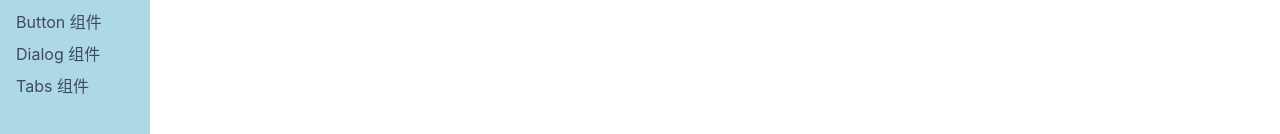
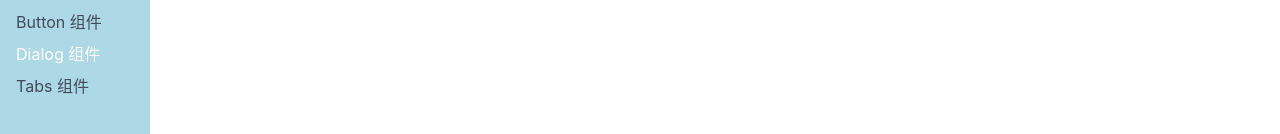
Before and after one commit to xiaolinzi7118/vue3-bells-ui, a Vue app: page /#/doc/dialog in a window 1280 px wide. Shown: the part 272-406 px from the top of the page. Built offline with nearby package versions, Linux system fonts and the light colour scheme.

Commit message:
高亮当前路由

```diff
--- a/src/views/Doc.vue
+++ b/src/views/Doc.vue
@@ -50,6 +50,9 @@ export default {
 </script>
 
 <style lang="scss" scoped>
+.router-link-active {
+  color: white;
+}
 .layout {
   display: flex;
   flex-direction: column;
```
